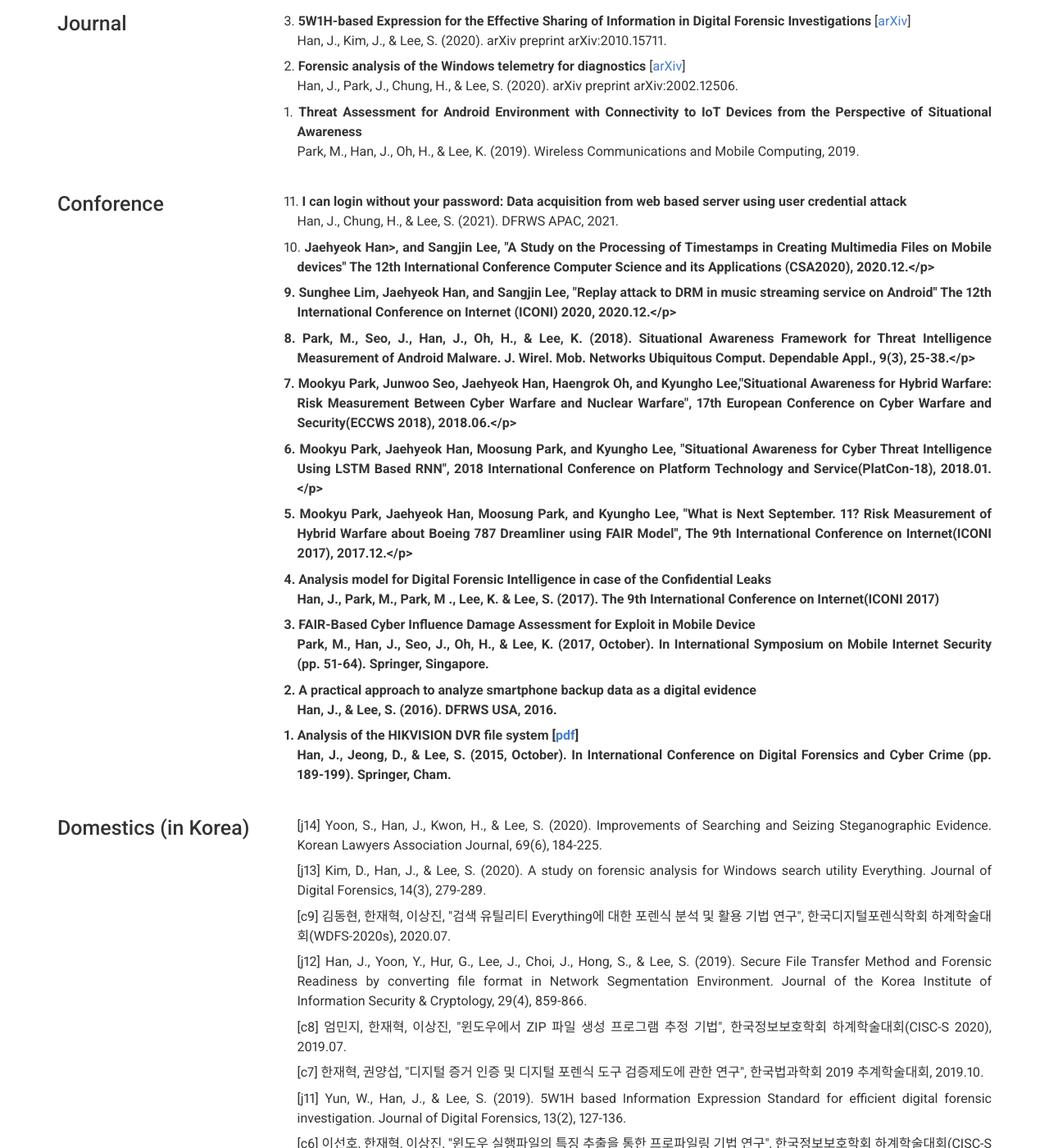
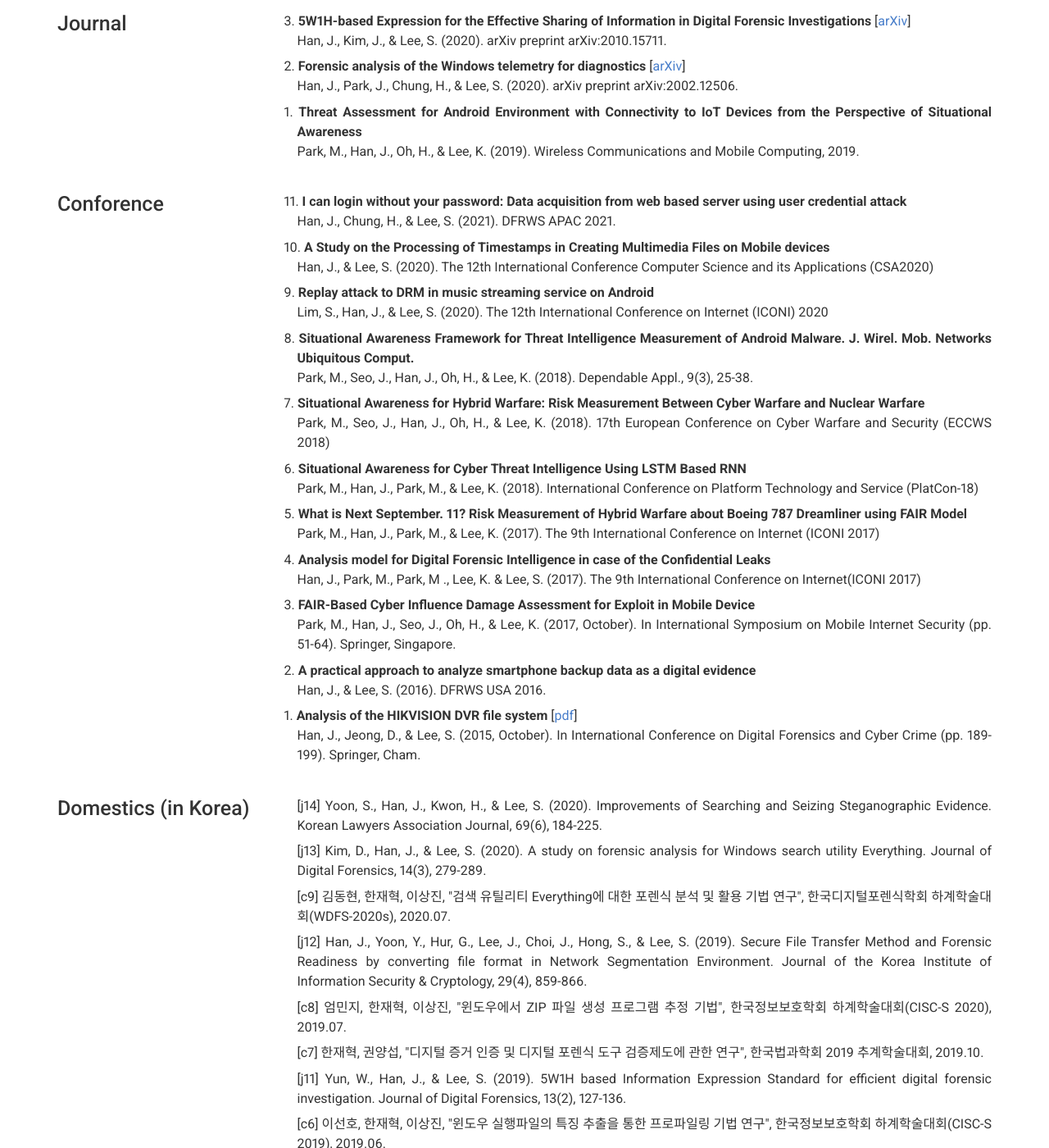
Before and after one commit to JaehyeokHan/jaehyeokhan.github.io, a Jekyll site: the page built from index.md, in a window 1280 px wide and 1400 px high, scrolled down 2035 px. Shown: the whole window at 82% size. Built offline with Jekyll 4.4.1, drawn with Linux system fonts in a browser that asks for light colours; nearby versions of some CDN libraries.

Commit message:
Update _config.yml

```diff
--- a/_config.yml
+++ b/_config.yml
@@ -156,16 +156,16 @@ content:
 #       quote: >
 #         Short description of the company (optional)
         description: | # this will include new lines to allow paragraphs
-          <p style="text-indent: -1em;">11. <b>I can login without your password: Data acquisition from web based server using user credential attack</b><br>Han, J., Chung, H., & Lee, S. (2021). DFRWS APAC, 2021.</p>
-          <p style="text-indent: -1em;">10. <b>Jaehyeok Han>, and Sangjin Lee, "A Study on the Processing of Timestamps in Creating Multimedia Files on Mobile devices" The 12th International Conference Computer Science and its Applications (CSA2020), 2020.12.</p>
-          <p style="text-indent: -1em;">9. <b>Sunghee Lim, <b>Jaehyeok Han</b>, and Sangjin Lee, "Replay attack to DRM in music streaming service on Android" The 12th International Conference on Internet (ICONI) 2020, 2020.12.</p>
-          <p style="text-indent: -1em;">8. <b>Park, M., Seo, J., Han, J., Oh, H., & Lee, K. (2018). Situational Awareness Framework for Threat Intelligence Measurement of Android Malware. J. Wirel. Mob. Networks Ubiquitous Comput. Dependable Appl., 9(3), 25-38.</p>
-          <p style="text-indent: -1em;">7. <b>Mookyu Park, Junwoo Seo, <b>Jaehyeok Han</b>, Haengrok Oh, and Kyungho Lee,"Situational Awareness for Hybrid Warfare: Risk Measurement Between Cyber Warfare and Nuclear Warfare", 17th European Conference on Cyber Warfare and Security(ECCWS 2018), 2018.06.</p>
-          <p style="text-indent: -1em;">6. <b>Mookyu Park, <b>Jaehyeok Han</b>, Moosung Park, and Kyungho Lee, "Situational Awareness for Cyber Threat Intelligence Using LSTM Based RNN", 2018 International Conference on Platform Technology and Service(PlatCon-18), 2018.01.</p>
-          <p style="text-indent: -1em;">5. <b>Mookyu Park, <b>Jaehyeok Han</b>, Moosung Park, and Kyungho Lee, "What is Next September. 11? Risk Measurement of Hybrid Warfare about Boeing 787 Dreamliner using FAIR Model", The 9th International Conference on Internet(ICONI 2017), 2017.12.</p>
+          <p style="text-indent: -1em;">11. <b>I can login without your password: Data acquisition from web based server using user credential attack</b><br>Han, J., Chung, H., & Lee, S. (2021). DFRWS APAC 2021.</p>
+          <p style="text-indent: -1em;">10. <b>A Study on the Processing of Timestamps in Creating Multimedia Files on Mobile devices</b><br>Han, J., & Lee, S. (2020). The 12th International Conference Computer Science and its Applications (CSA2020)</p>
+          <p style="text-indent: -1em;">9. <b>Replay attack to DRM in music streaming service on Android</b><br>Lim, S., Han, J., & Lee, S. (2020). The 12th International Conference on Internet (ICONI) 2020</p>
+          <p style="text-indent: -1em;">8. <b>Situational Awareness Framework for Threat Intelligence Measurement of Android Malware. J. Wirel. Mob. Networks Ubiquitous Comput. </b><br>Park, M., Seo, J., Han, J., Oh, H., & Lee, K. (2018). Dependable Appl., 9(3), 25-38.</p>
+          <p style="text-indent: -1em;">7. <b>Situational Awareness for Hybrid Warfare: Risk Measurement Between Cyber Warfare and Nuclear Warfare</b><br>Park, M., Seo, J., Han, J., Oh, H., & Lee, K. (2018). 17th European Conference on Cyber Warfare and Security (ECCWS 2018)</p>
+          <p style="text-indent: -1em;">6. <b>Situational Awareness for Cyber Threat Intelligence Using LSTM Based RNN</b><br>Park, M., Han, J., Park, M., & Lee, K. (2018). International Conference on Platform Technology and Service (PlatCon-18)</p>
+          <p style="text-indent: -1em;">5. <b>What is Next September. 11? Risk Measurement of Hybrid Warfare about Boeing 787 Dreamliner using FAIR Model</b><br>Park, M., Han, J., Park, M., & Lee, K. (2017). The 9th International Conference on Internet (ICONI 2017)</p>
           <p style="text-indent: -1em;">4. <b>Analysis model for Digital Forensic Intelligence in case of the Confidential Leaks</b><br>Han, J., Park, M., Park, M ., Lee, K. & Lee, S. (2017). The 9th International Conference on Internet(ICONI 2017)</p>
           <p style="text-indent: -1em;">3. <b>FAIR-Based Cyber Influence Damage Assessment for Exploit in Mobile Device</b><br>Park, M., Han, J., Seo, J., Oh, H., & Lee, K. (2017, October). In International Symposium on Mobile Internet Security (pp. 51-64). Springer, Singapore.</p>
-          <p style="text-indent: -1em;">2. <b>A practical approach to analyze smartphone backup data as a digital evidence</b><br>Han, J., & Lee, S. (2016). DFRWS USA, 2016.</p>
+          <p style="text-indent: -1em;">2. <b>A practical approach to analyze smartphone backup data as a digital evidence</b><br>Han, J., & Lee, S. (2016). DFRWS USA 2016.</p>
           <p style="text-indent: -1em;">1. <b>Analysis of the HIKVISION DVR file system</b> [<A href = "https://eudl.eu/pdf/10.1007/978-3-319-25512-5_13" target = "top">pdf</A>]<br>Han, J., Jeong, D., & Lee, S. (2015, October). In International Conference on Digital Forensics and Cyber Crime (pp. 189-199). Springer, Cham.</p>
 
       - layout: left
```
